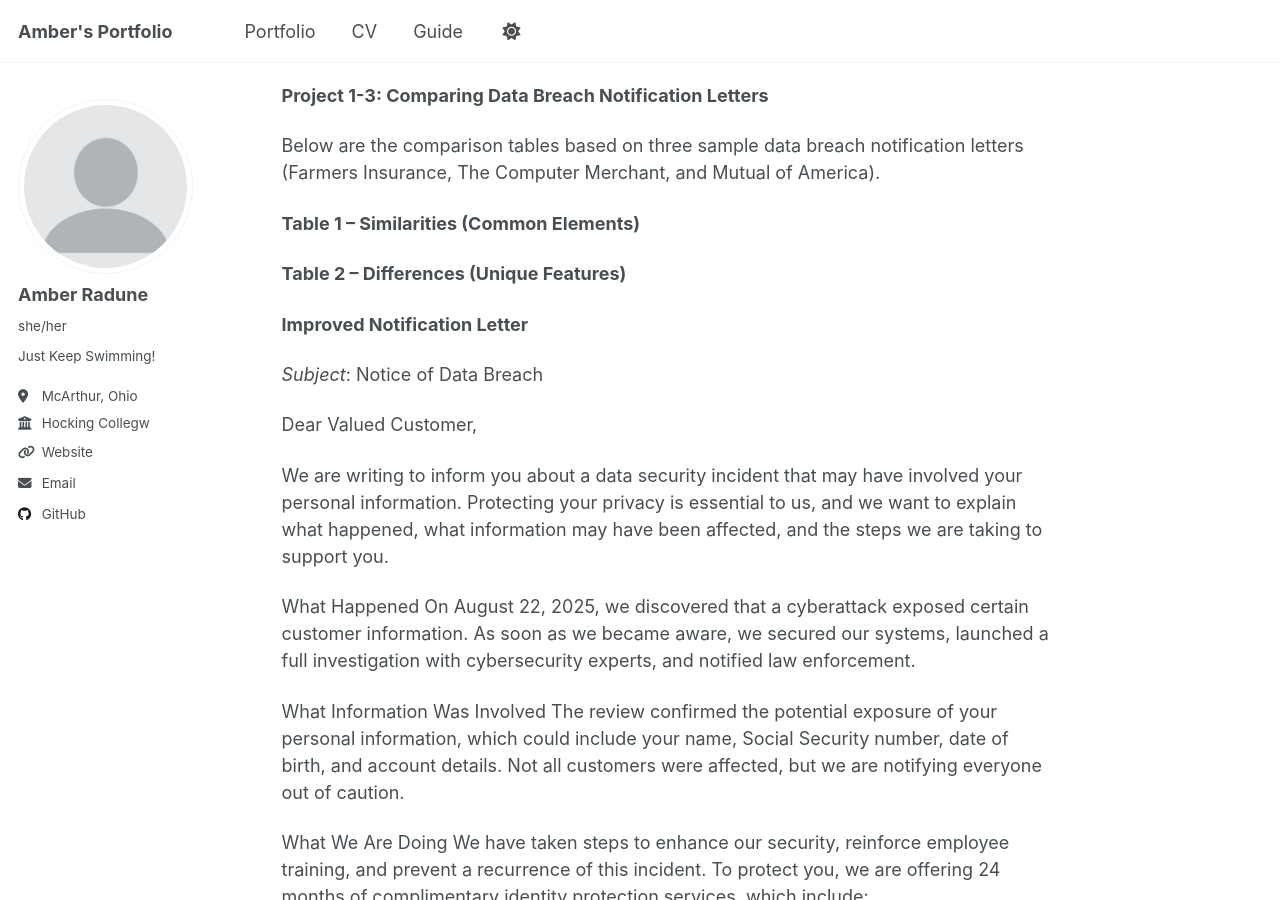
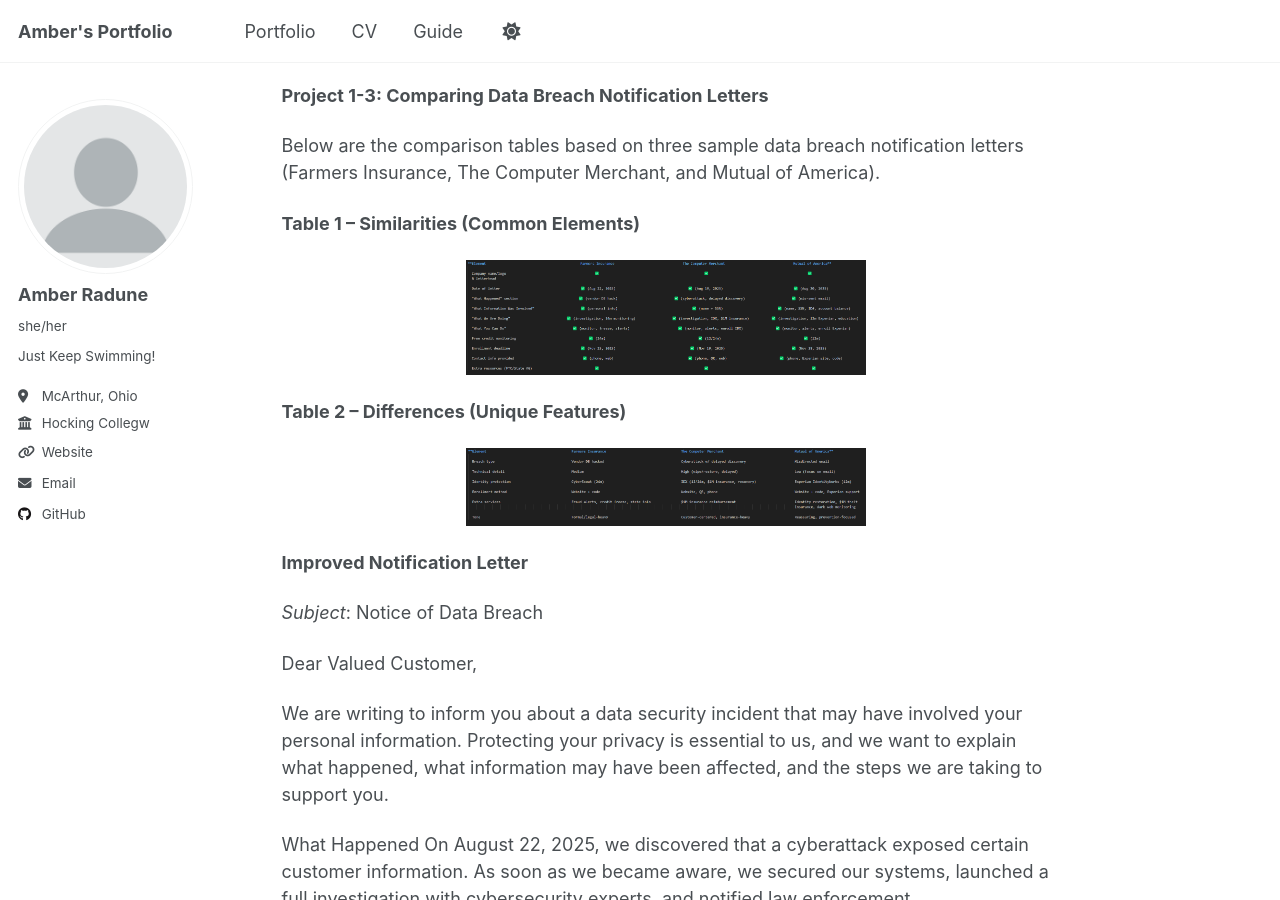
Before and after one commit to TinyBumblee/AmberR.github.io, a Jekyll site: the page built from _portfolio/Week 1 Interactive Lab.md, in a window 1280 px wide and 900 px high, scrolled down 2230 px. Built offline with Jekyll 4.4.1, drawn with Linux system fonts in a browser that asks for light colours; a script that is not in the unit is left out.

Commit message:
Update Week 1 Interactive Lab.md

```diff
--- a/_portfolio/Week 1 Interactive Lab.md
+++ b/_portfolio/Week 1 Interactive Lab.md
@@ -96,13 +96,14 @@ Below are the comparison tables based on three sample data breach notification l
 
 **Table 1 – Similarities (Common Elements)**
 
+![Similarities (Common Elements)](/images/Table 1 – Similarities (Common Elements).png){: .align-center width="400px"}
 
 
 
 
 **Table 2 – Differences (Unique Features)**
 
-
+![Differences (Unique Features)](/images/Table 2 – Differences (Unique Features).png){: .align-center width="400px"}
 
 
 
```
